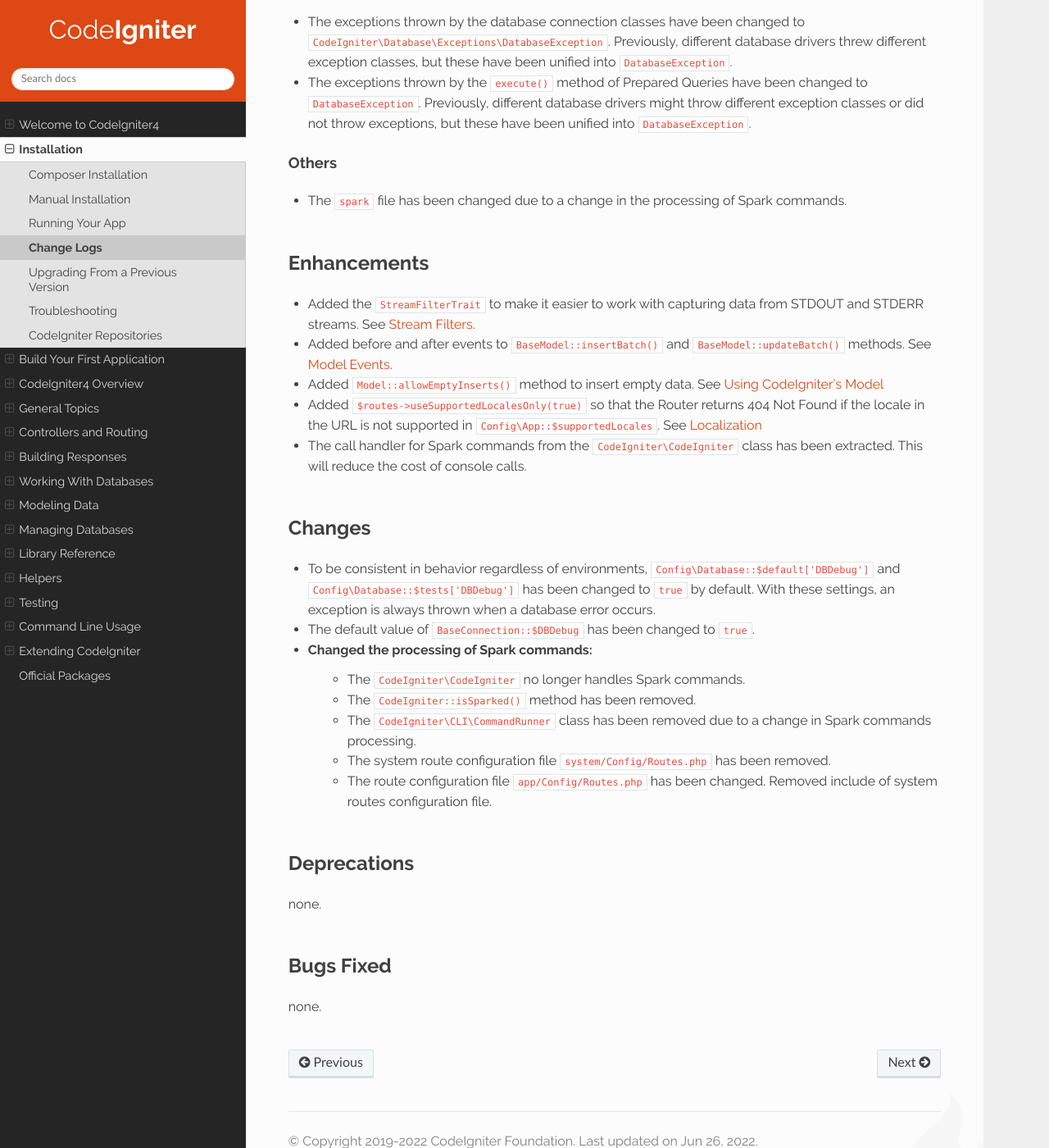
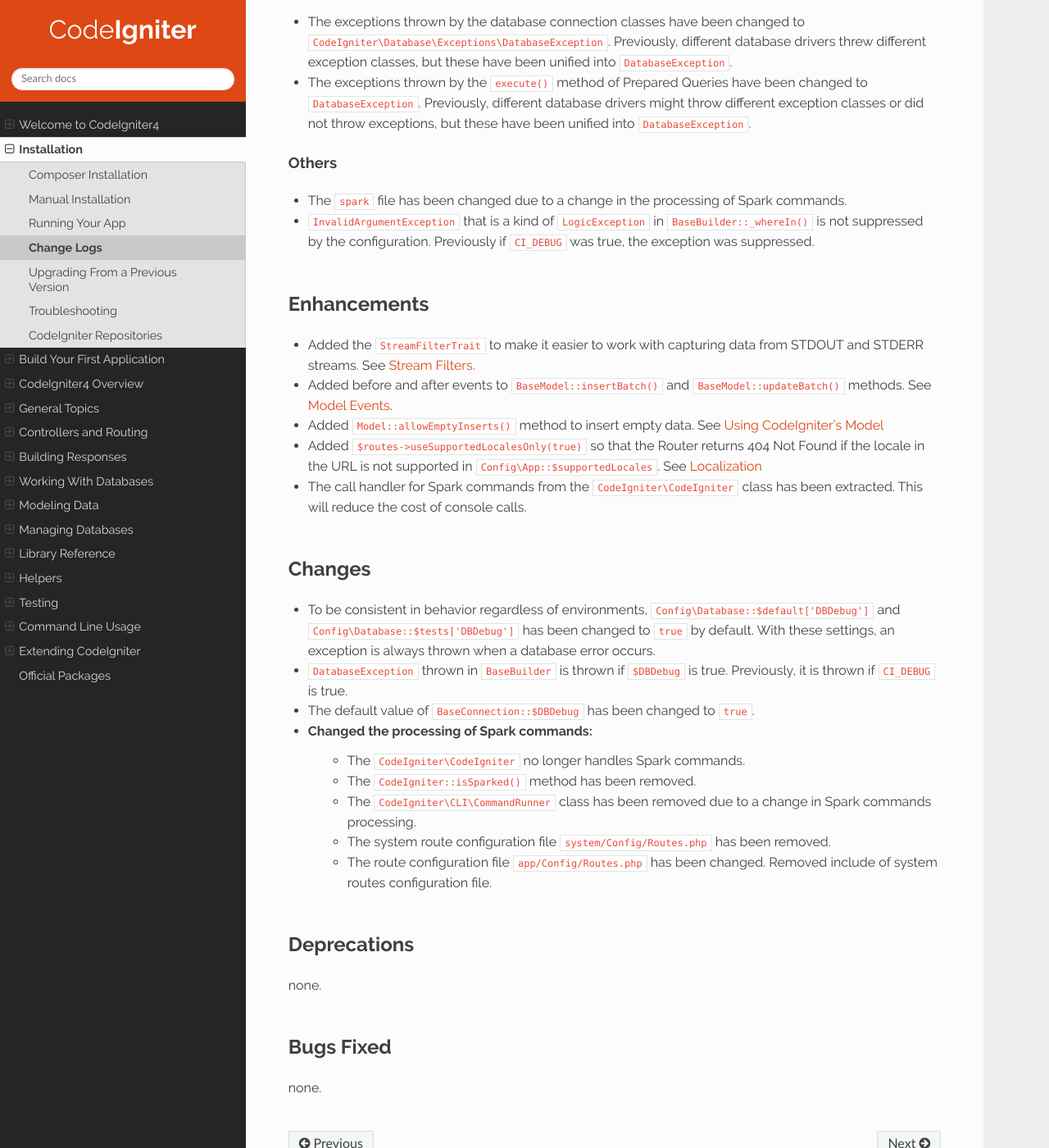
Before and after one commit to NEKOGET/ci4_user_guide_src, a Sphinx documentation site: the page built from source/changelogs/v4.3.0.rst, in a window 1280 px wide and 1400 px high, scrolled down 599 px. Shown: the whole window at 82% size. Built offline with Sphinx 7.4.7 and the Read the Docs theme 2.0.0, drawn with Linux system fonts in a browser that asks for light colours.

Commit message:
docs: add changelog

```diff
--- a/source/changelogs/v4.3.0.rst
+++ b/source/changelogs/v4.3.0.rst
@@ -27,6 +27,7 @@ Others
 ------
 
 - The ``spark`` file has been changed due to a change in the processing of Spark commands.
+- ``InvalidArgumentException`` that is a kind of ``LogicException`` in ``BaseBuilder::_whereIn()`` is not suppressed by the configuration. Previously if ``CI_DEBUG`` was true, the exception was suppressed.
 
 Enhancements
 ************
@@ -41,6 +42,7 @@ Changes
 *******
 
 - To be consistent in behavior regardless of environments, ``Config\Database::$default['DBDebug']`` and ``Config\Database::$tests['DBDebug']`` has been changed to ``true`` by default. With these settings, an exception is always thrown when a database error occurs.
+- ``DatabaseException`` thrown in ``BaseBuilder`` is thrown if ``$DBDebug`` is true. Previously, it is thrown if ``CI_DEBUG`` is true.
 - The default value of ``BaseConnection::$DBDebug`` has been changed to ``true``.
 - Changed the processing of Spark commands:
     - The ``CodeIgniter\CodeIgniter`` no longer handles Spark commands.
```
